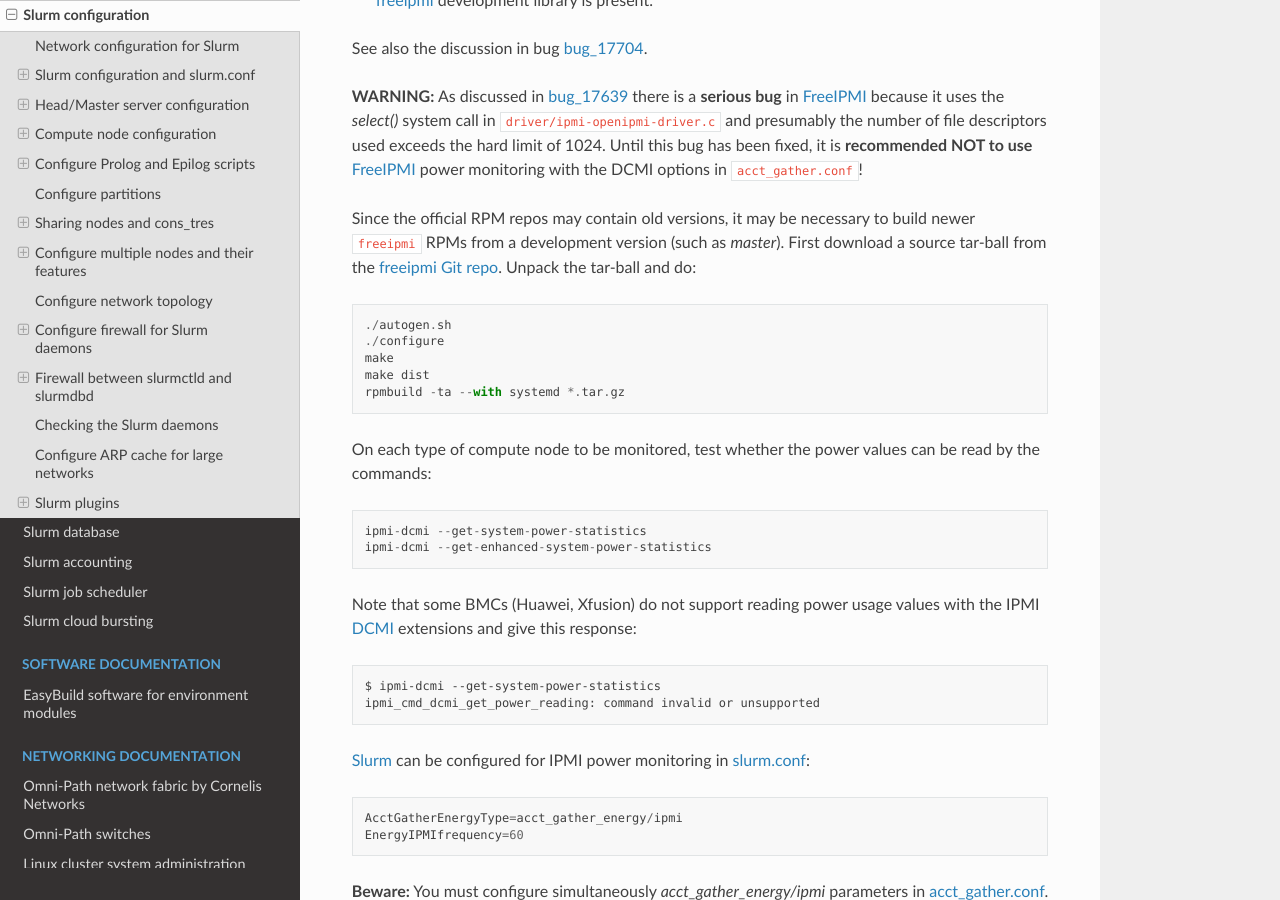
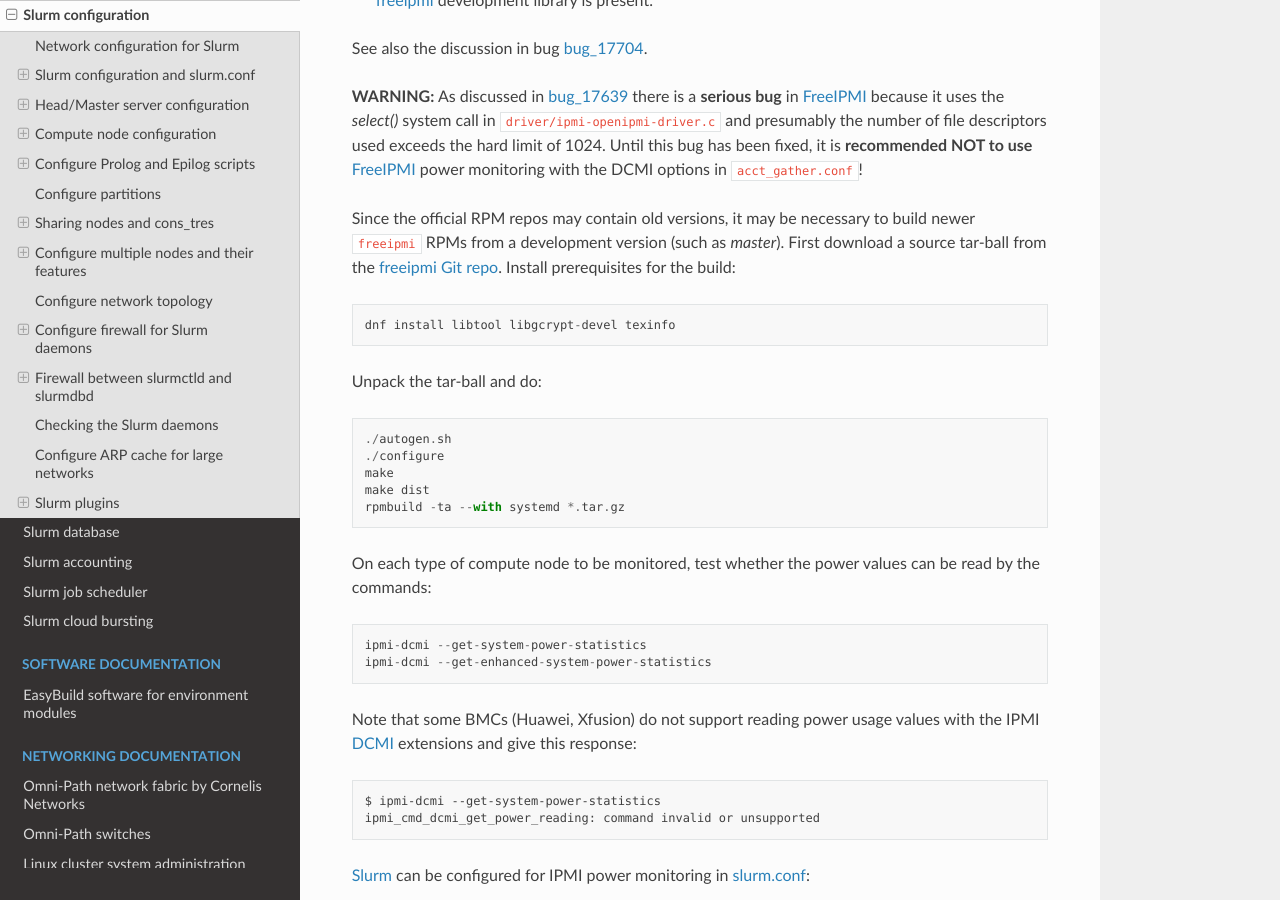
Before and after one commit to OleHolmNielsen/Niflheim_system, a Sphinx documentation site: the page built from docs/Slurm_configuration.rst, in a window 1280 px wide and 900 px high, scrolled down 17620 px. Built offline with Sphinx 7.4.7 and the Read the Docs theme 2.0.0, drawn with Linux system fonts in a browser that asks for light colours.

Commit message:
Added prerequisites for building freeipmi

```diff
--- a/docs/Slurm_configuration.rst
+++ b/docs/Slurm_configuration.rst
@@ -713,6 +713,10 @@
 Since the official RPM repos may contain old versions,
 it may be necessary to build newer ``freeipmi`` RPMs from a development version (such as *master*).
 First download a source tar-ball from the `freeipmi Git repo <https://git.savannah.gnu.org/cgit/freeipmi.git/>`_.
+Install prerequisites for the build::
+
+  dnf install libtool libgcrypt-devel texinfo
+
 Unpack the tar-ball and do::
 
   ./autogen.sh
```
